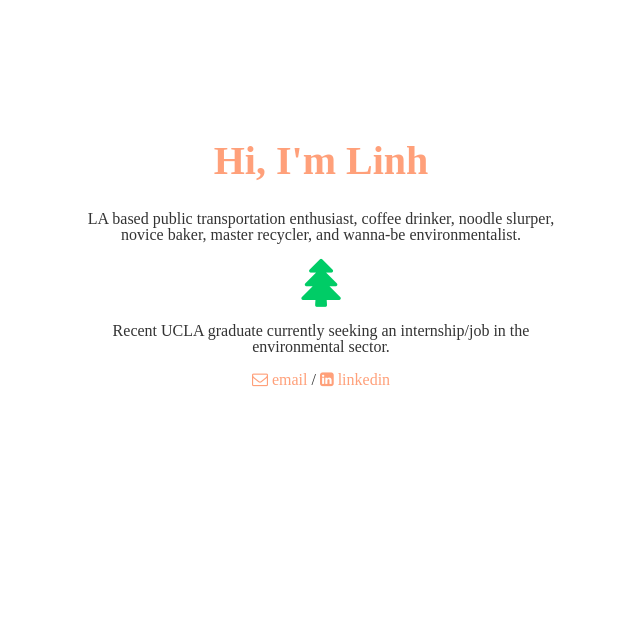
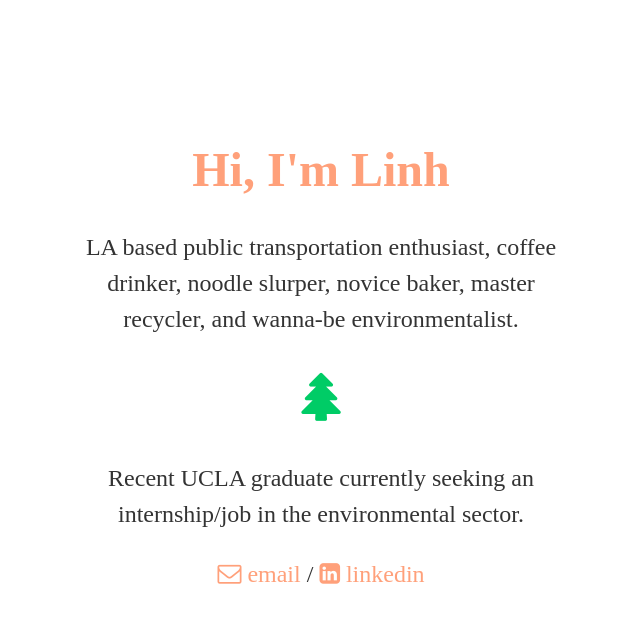
Before and after one commit to lttrinh/lttrinh.github.io, a Jekyll site: the page built from index.html, in a window 1280 px wide. Shown: the top 623 px of the page, without its empty margins (319-959 px from the left). Built offline with Jekyll 4.4.1, drawn with Linux system fonts in a browser that asks for light colours.

Commit message:
Update main.css

```diff
--- a/css/main.css
+++ b/css/main.css
@@ -5,17 +5,17 @@ body {
 }
 
 h1 {
-    font-size: 2.5em;
+    font-size: 3.0em;
     font-family:'futura';
     text-align: center;
     color: #FFA07A;
 }
 
 p {
-    font-size: 1em;
+    font-size: 1.5em;
     font-family: 'futura';
     text-align: center;
-    line-height: 1em;
+    line-height: 1.5em;
     color: #333;
 }
 
@@ -32,7 +32,7 @@ a:hover {
 
 ul {
     font-family: 'futura';
-    font-size: 1em;
+    font-size: 1.5em;
     border-left: 5px solid #FFA07A;
     background-color: #fff;
     list-style-type: bullet;
```
